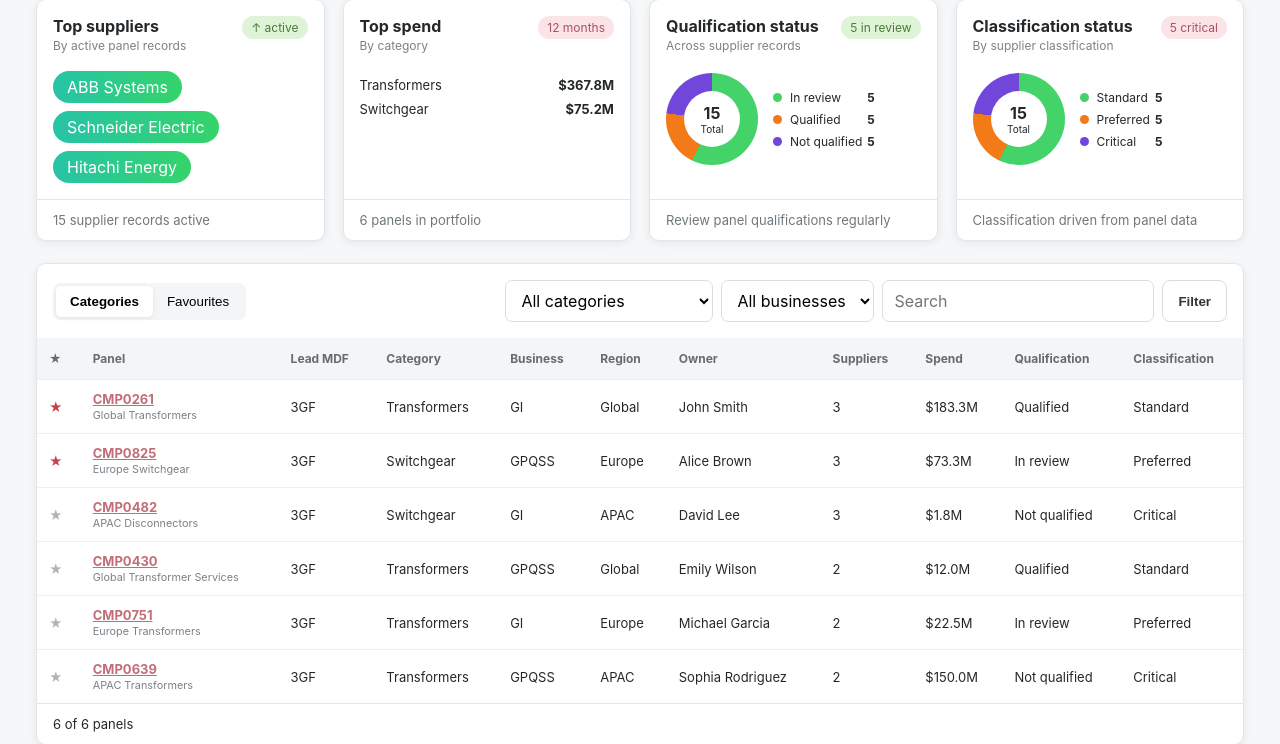
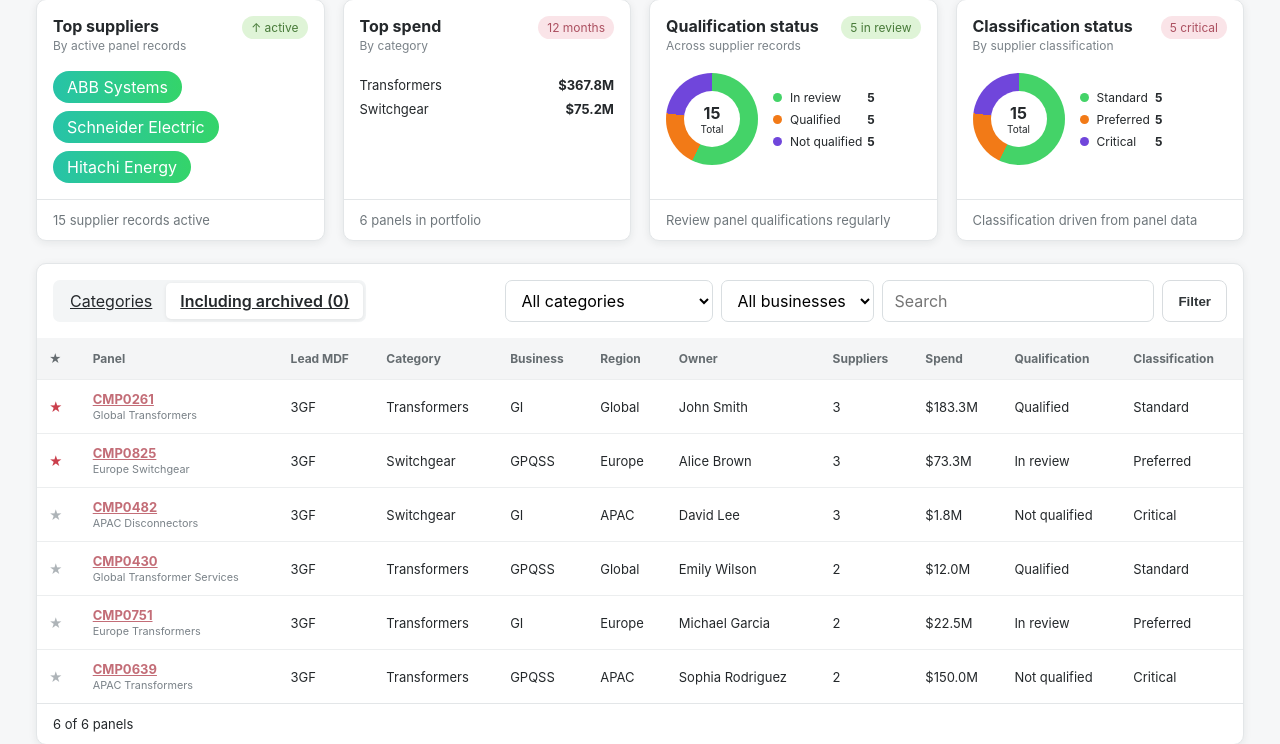
Before and after one commit to zageabb/CatManager, a Flask app: page /?archived=1 in a window 1280 px wide. Shown: the part 200-944 px from the top of the page. Run offline with Flask 3, Linux system fonts and the light colour scheme; data comes from the database, SQL or seed files in the repository.

Commit message:
Show archived panels on demand

```diff
--- a/templates/portfolio.html
+++ b/templates/portfolio.html
@@ -9,10 +9,10 @@
 <article class="metric-card"><div class="metric-heading"><div><h3>Classification status</h3><p>By supplier classification</p></div><span class="pill pink">{{ classifications['Critical'] }} critical</span></div><div class="donut-row"><div class="donut"><strong>{{ supplier_count }}</strong><small>Total</small></div><div class="legend"><span><i class="dot d1"></i>Standard <b>{{ classifications['Standard'] }}</b></span><span><i class="dot d2"></i>Preferred <b>{{ classifications['Preferred'] }}</b></span><span><i class="dot d3"></i>Critical <b>{{ classifications['Critical'] }}</b></span></div></div><footer>Classification driven from panel data</footer></article>
 </section>
 <section class="table-card">
-<div class="table-toolbar"><div class="tabs"><button class="tab active">Categories</button><button class="tab">Favourites</button></div><form class="filters" method="get"><select name="category"><option value="">All categories</option>{% for x in categories %}<option {{ 'selected' if request.args.get('category')==x }}>{{ x }}</option>{% endfor %}</select><select name="business"><option value="">All businesses</option>{% for x in businesses %}<option {{ 'selected' if request.args.get('business')==x }}>{{ x }}</option>{% endfor %}</select><input name="q" value="{{ request.args.get('q','') }}" placeholder="Search"><button class="btn" type="submit">Filter</button></form></div>
+<div class="table-toolbar"><div class="tabs"><a class="tab {{ 'active' if not show_archived }}" href="{{ url_for('portfolio') }}">Categories</a><a class="tab {{ 'active' if show_archived }}" href="{{ url_for('portfolio', archived=1) }}">Including archived ({{ archived_total }})</a></div><form class="filters" method="get"><select name="category"><option value="">All categories</option>{% for x in categories %}<option {{ 'selected' if request.args.get('category')==x }}>{{ x }}</option>{% endfor %}</select><select name="business"><option value="">All businesses</option>{% for x in businesses %}<option {{ 'selected' if request.args.get('business')==x }}>{{ x }}</option>{% endfor %}</select><input name="q" value="{{ request.args.get('q','') }}" placeholder="Search"><button class="btn" type="submit">Filter</button></form></div>
 <div class="table-scroll"><table class="data-table"><thead><tr><th>★</th><th>Panel</th><th>Lead MDF</th><th>Category</th><th>Business</th><th>Region</th><th>Owner</th><th>Suppliers</th><th>Spend</th><th>Qualification</th><th>Classification</th></tr></thead><tbody>
 {% for p in panels %}{% set core=p.data.panel %}{% set ns=namespace(spend=0, qual='—', cls='—') %}{% for s in core.suppliers %}{% set ns.spend=ns.spend + (s.customFields.get('annual_spend',0)|float) %}{% if loop.first %}{% set ns.qual=s.customFields.get('qualification_status','—') %}{% set ns.cls=s.customFields.get('classification','—') %}{% endif %}{% endfor %}
-<tr><td><span class="star {{ 'on' if loop.index <= 2 }}">★</span></td><td><a class="panel-link" href="{{ url_for('panel_view', panel_id=p.panel_id) }}">{{ p.panel_id }}</a><small>{{ p.panel_name }}</small></td><td>{{ p.mdf_code }}</td><td>{{ p.category }}</td><td>{{ p.business }}</td><td>{{ p.region_value }}</td><td>{{ p.owner }}</td><td>{{ core.suppliers|length }}</td><td>${{ '%.1f'|format(ns.spend/1000000) }}M</td><td>{{ ns.qual }}</td><td>{{ ns.cls }}</td></tr>
+<tr class="{{ 'archived-row' if p.archived_at }}"><td><span class="star {{ 'on' if loop.index <= 2 }}">★</span></td><td><a class="panel-link" href="{{ url_for('panel_view', panel_id=p.panel_id) }}">{{ p.panel_id }}</a>{% if p.archived_at %}<span class="status-label">Archived</span>{% endif %}<small>{{ p.panel_name }}</small></td><td>{{ p.mdf_code }}</td><td>{{ p.category }}</td><td>{{ p.business }}</td><td>{{ p.region_value }}</td><td>{{ p.owner }}</td><td>{{ core.suppliers|length }}</td><td>${{ '%.1f'|format(ns.spend/1000000) }}M</td><td>{{ ns.qual }}</td><td>{{ ns.cls }}</td></tr>
 {% else %}<tr><td colspan="11" class="empty">No panels match the current filters.</td></tr>{% endfor %}
 </tbody></table></div><div class="table-footer">{{ panels|length }} of {{ total_panels }} panels</div></section>
 {% endblock %}
```
